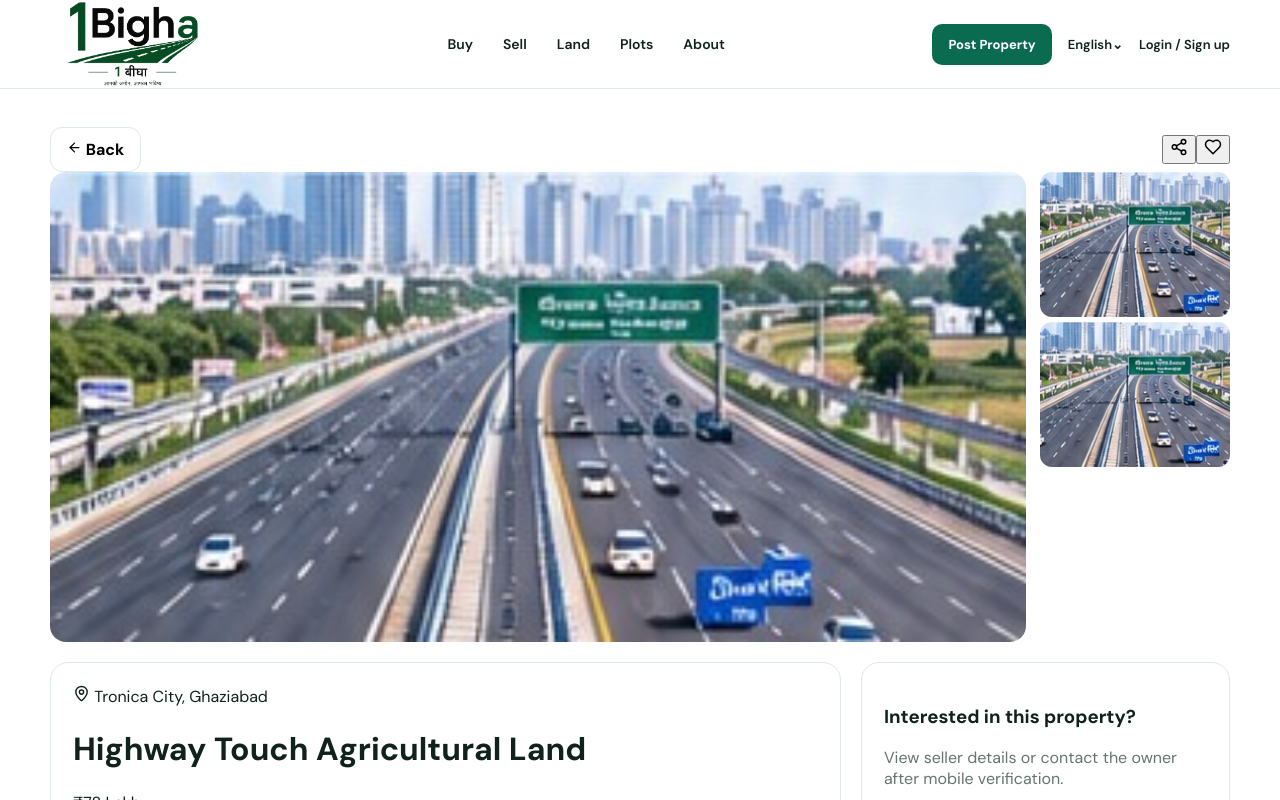
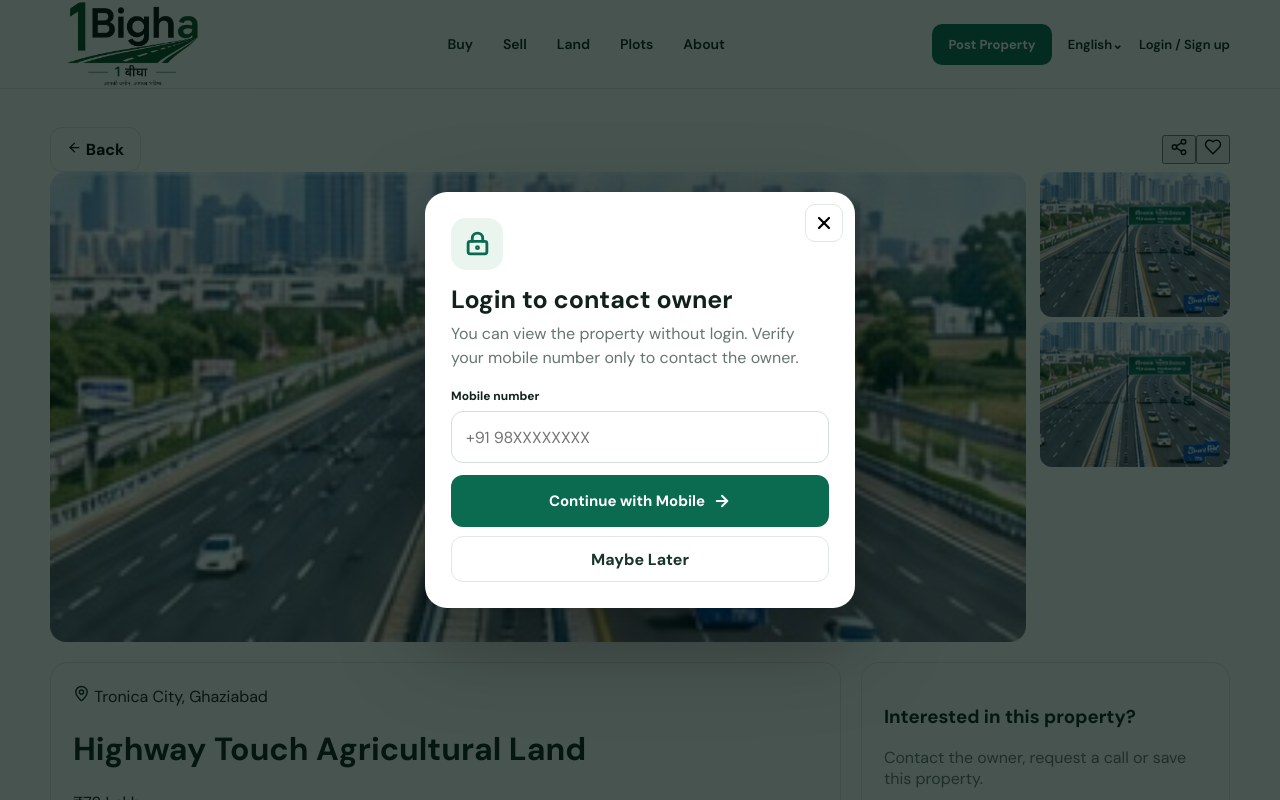
Before and after one commit to bablume351-crypto/1bigha, a Next.js app: page /property/p1 in a window 1280 px wide. Both pictures are taken after a click on the button 1213 px from the left and 149 px from the top of the page. Shown: the top 800 px of the page. Built offline with nearby package versions, Linux system fonts and the light colour scheme.

Commit message:
Add files via upload

```diff
--- a/app/property/[id]/page.tsx
+++ b/app/property/[id]/page.tsx
@@ -2,7 +2,8 @@
 
 import { use, useState } from 'react';
 import { useRouter } from 'next/navigation';
-import { ArrowLeft, CheckCircle2, Heart, MapPin, MessageCircle, Phone, Share2, ShieldCheck } from 'lucide-react';
+import { ArrowLeft, Heart, MapPin, MessageCircle, Phone, Share2, ShieldCheck } from 'lucide-react';
+import ContactLoginModal from '@/components/ContactLoginModal';
 import { properties } from '@/lib/data';
 
 type Props = { params: Promise<{ id: string }> };
@@ -114,53 +115,70 @@ export default function PropertyPage({ params }: Props) {
             </div>
           </div>
 
-          <aside className="panel seller-panel">
+          <aside
+            className="panel seller-panel"
+            onClick={requireLogin}
+            role="button"
+            tabIndex={0}
+            onKeyDown={(e) => {
+              if (e.key === 'Enter' || e.key === ' ') requireLogin();
+            }}
+            style={{ cursor: 'pointer' }}
+          >
             <h3>Interested in this property?</h3>
             <p className="muted">
-              View seller details or contact the owner after mobile verification.
+              Contact the owner, request a call or save this property.
             </p>
 
-            <button className="btn primary full" onClick={requireLogin}>
-              <Phone size={17} /> View Owner Details
+            <button
+              type="button"
+              className="btn primary full"
+              onClick={(e) => {
+                e.stopPropagation();
+                requireLogin();
+              }}
+              style={{ fontWeight: 900, display: 'flex', alignItems: 'center', justifyContent: 'center', gap: 9 }}
+            >
+              <Phone size={19} strokeWidth={2.8} /> Contact Owner
             </button>
 
-            <button className="btn full contact-alt" onClick={requireLogin}>
-              <MessageCircle size={17} /> WhatsApp Owner
+            <button
+              type="button"
+              className="btn full contact-alt"
+              onClick={(e) => {
+                e.stopPropagation();
+                requireLogin();
+              }}
+              style={{ fontWeight: 900, display: 'flex', alignItems: 'center', justifyContent: 'center', gap: 9 }}
+            >
+              <MessageCircle size={20} strokeWidth={2.8} /> WhatsApp Owner
             </button>
 
-            <button className="btn full contact-alt" onClick={requireLogin}>
-              <Heart size={17} /> Shortlist Property
+            <button
+              type="button"
+              className="btn full contact-alt"
+              onClick={(e) => {
+                e.stopPropagation();
+                requireLogin();
+              }}
+              style={{ fontWeight: 900, display: 'flex', alignItems: 'center', justifyContent: 'center', gap: 9 }}
+            >
+              <Heart size={19} strokeWidth={2.8} /> Shortlist Property
             </button>
 
             <div className="login-note">
-              <ShieldCheck size={16} />
-              Login is required only when you contact the seller.
+              <ShieldCheck size={16} strokeWidth={2.6} />
+              Mobile login is required only for contact actions.
             </div>
           </aside>
         </div>
       </div>
 
       {showLogin && (
-        <div className="modal-backdrop" onClick={() => setShowLogin(false)}>
-          <div className="login-modal" onClick={(e) => e.stopPropagation()}>
-            <div className="login-modal-icon"><ShieldCheck size={24} /></div>
-            <h2>Continue with mobile</h2>
-            <p className="muted">
-              You can view the property without login. Verify your mobile number only to contact the seller.
-            </p>
-            <button
-              className="btn primary full"
-              onClick={() =>
-                router.push(`/login?next=${encodeURIComponent(window.location.pathname)}`)
-              }
-            >
-              Continue to Login
-            </button>
-            <button className="btn full" onClick={() => setShowLogin(false)}>
-              Maybe Later
-            </button>
-          </div>
-        </div>
+        <ContactLoginModal
+          nextPath={window.location.pathname}
+          onClose={() => setShowLogin(false)}
+        />
       )}
     </main>
   );
--- /dev/null
+++ b/components/ContactLoginModal.tsx
@@ -0,0 +1,179 @@
+'use client';
+
+import { useState } from 'react';
+import { ArrowRight, LockKeyhole, X } from 'lucide-react';
+import { useRouter } from 'next/navigation';
+
+type Props = {
+  nextPath: string;
+  onClose: () => void;
+};
+
+export default function ContactLoginModal({ nextPath, onClose }: Props) {
+  const router = useRouter();
+  const [phone, setPhone] = useState('');
+
+  function continueToLogin(e: React.FormEvent) {
+    e.preventDefault();
+    if (!phone.trim()) return;
+    router.push(
+      `/login?phone=${encodeURIComponent(phone.trim())}&next=${encodeURIComponent(nextPath)}`
+    );
+  }
+
+  return (
+    <div
+      role="dialog"
+      aria-modal="true"
+      aria-label="Mobile login"
+      onMouseDown={(e) => {
+        if (e.currentTarget === e.target) onClose();
+      }}
+      onTouchStart={(e) => {
+        if (e.currentTarget === e.target) onClose();
+      }}
+      style={{
+        position: 'fixed',
+        inset: 0,
+        zIndex: 2147483000,
+        background: 'rgba(2, 18, 13, 0.72)',
+        display: 'flex',
+        alignItems: 'center',
+        justifyContent: 'center',
+        padding: 18,
+      }}
+    >
+      <div
+        style={{
+          width: '100%',
+          maxWidth: 430,
+          background: '#fff',
+          color: '#10221b',
+          borderRadius: 22,
+          padding: 26,
+          boxShadow: '0 30px 90px rgba(0,0,0,.35)',
+          position: 'relative',
+        }}
+      >
+        <button
+          type="button"
+          onClick={onClose}
+          aria-label="Close"
+          style={{
+            position: 'absolute',
+            top: 12,
+            right: 12,
+            width: 38,
+            height: 38,
+            border: '1px solid #dfe8e3',
+            borderRadius: 10,
+            background: '#fff',
+            display: 'grid',
+            placeItems: 'center',
+            cursor: 'pointer',
+          }}
+        >
+          <X size={20} strokeWidth={2.6} />
+        </button>
+
+        <div
+          style={{
+            width: 52,
+            height: 52,
+            borderRadius: 15,
+            background: '#eaf5f0',
+            color: '#0b6b50',
+            display: 'grid',
+            placeItems: 'center',
+            marginBottom: 16,
+          }}
+        >
+          <LockKeyhole size={25} strokeWidth={2.7} />
+        </div>
+
+        <h2 style={{ margin: '0 42px 8px 0', fontSize: 25, lineHeight: 1.15 }}>
+          Login to contact owner
+        </h2>
+
+        <p style={{ margin: '0 0 18px', color: '#66756e', lineHeight: 1.5 }}>
+          You can view the property without login. Verify your mobile number only to contact the owner.
+        </p>
+
+        <form onSubmit={continueToLogin}>
+          <label
+            htmlFor="contact-login-phone"
+            style={{
+              display: 'block',
+              fontSize: 12,
+              fontWeight: 900,
+              marginBottom: 7,
+            }}
+          >
+            Mobile number
+          </label>
+
+          <input
+            id="contact-login-phone"
+            type="tel"
+            inputMode="numeric"
+            autoComplete="tel"
+            value={phone}
+            onChange={(e) => setPhone(e.target.value)}
+            placeholder="+91 98XXXXXXXX"
+            required
+            style={{
+              width: '100%',
+              minHeight: 52,
+              border: '1px solid #d5e0da',
+              borderRadius: 12,
+              padding: '0 14px',
+              outline: 'none',
+              fontSize: 16,
+              marginBottom: 12,
+            }}
+          />
+
+          <button
+            type="submit"
+            style={{
+              width: '100%',
+              minHeight: 52,
+              border: 0,
+              borderRadius: 12,
+              background: '#0b6b50',
+              color: '#fff',
+              fontWeight: 900,
+              fontSize: 15,
+              display: 'flex',
+              alignItems: 'center',
+              justifyContent: 'center',
+              gap: 8,
+              cursor: 'pointer',
+            }}
+          >
+            Continue with Mobile
+            <ArrowRight size={18} strokeWidth={2.7} />
+          </button>
+        </form>
+
+        <button
+          type="button"
+          onClick={onClose}
+          style={{
+            width: '100%',
+            minHeight: 46,
+            marginTop: 9,
+            border: '1px solid #dfe8e3',
+            borderRadius: 12,
+            background: '#fff',
+            color: '#17352a',
+            fontWeight: 800,
+            cursor: 'pointer',
+          }}
+        >
+          Maybe Later
+        </button>
+      </div>
+    </div>
+  );
+}
```
Also changed, not shown: 1 other file (tests, documents, lock files or other folders).
